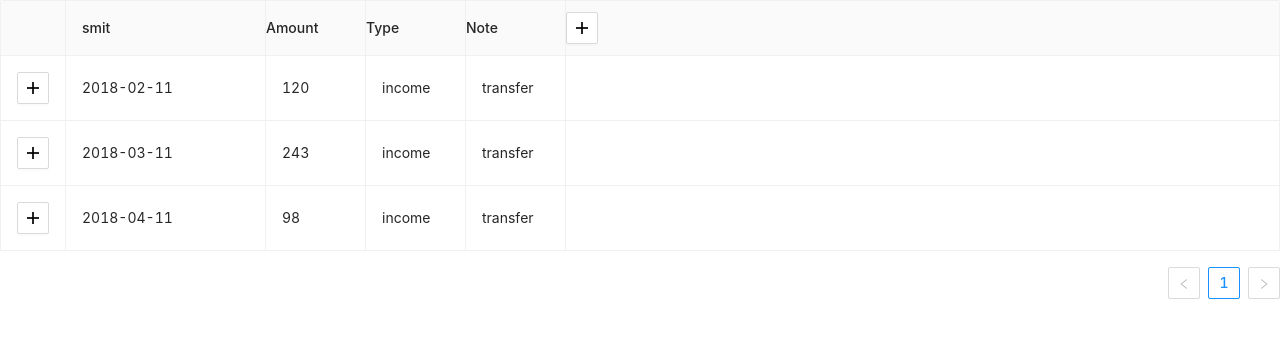
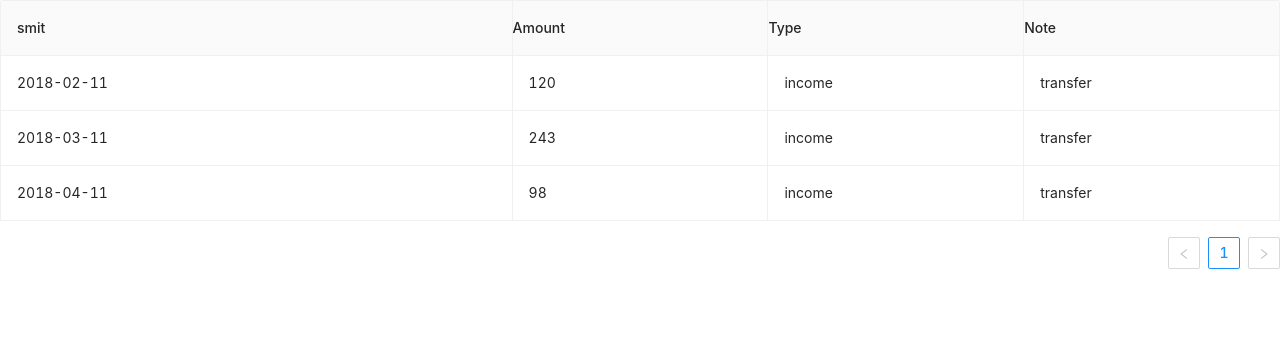
Before and after one commit to mastsmit/jsTable, a React (Create React App) app: page / in a window 1280 px wide. Shown: the top 338 px of the page. Built offline with nearby package versions, Linux system fonts and the light colour scheme.

Commit message:
remove add row and unnecessary code

```diff
--- a/src/components/Table/RowTableActions/index.js
+++ /dev/null
@@ -1,15 +0,0 @@
-import React, { useState } from 'react';
-import { Tooltip, Button } from 'antd';
-import { PlusOutlined } from '@ant-design/icons';
-
-function RowTableActions(props) {
-    const title = props.isFromColumn ? "Click To Add A New Column" : "Click to add a block below";
-    return (
-        <div>
-            <Tooltip title={title} placement="bottom">
-                <Button type="default" icon={<PlusOutlined />} onClick={props.handleAdd} />
-            </Tooltip>
-        </div>
-    )
-}
-export default RowTableActions;
--- a/src/components/Table/index.js
+++ b/src/components/Table/index.js
@@ -1,6 +1,4 @@
 import React, { Component } from 'react';
-// import { getColumns } from './helpers/getColumns';
-import RowTableActions from './RowTableActions';
 import CustomTableHeader from './CustomTableHeader';
 import { Table } from 'antd';
 import * as s from './styles';
@@ -35,15 +33,9 @@ class TableComp extends Component {
             ],
             columns: [
                 {
-                    width: 50,
-                    render: () => <RowTableActions handleAdd={this.addRow} />
-                },
-
-                {
                     title: () => <CustomTableHeader />,
                     dataIndex: 'date',
                     width: 200,
-                    onCellClick: this.onCellClick
                 },
                 {
                     title: 'Amount',
@@ -60,39 +52,12 @@ class TableComp extends Component {
                     dataIndex: 'note',
                     width: 100,
                 },
-                {
-                    title: () => <RowTableActions isFromColumn={true} handleAdd={this.addColumn} />,
-                    key: 'action',
-                },
             ],
             count: 3
         };
     }
 
 
-
-    // components = {
-    //     header: {
-    //         cell: () => <CustomTableHeader />
-    //     }
-    // }
-
-    onCellClick = (record, e) => {
-        console.log('record', record, 'event', e);
-    }
-
-    addRow = (record, index) => {
-        const { count, data } = this.state;
-        const newData = { key: count, name: '', age: '', address: '' }
-        this.setState({
-            data: [...data, newData],
-            count: count + 1
-        })
-    }
-
-    addColumn = (record, index) => {
-        console.log('index', index);
-    }
 
     render() {
 
@@ -101,7 +66,6 @@ class TableComp extends Component {
                 <Table
                     bordered
                     columns={this.state.columns}
-                    // components={this.components}
                     dataSource={this.state.data} />
             </div>
         )
```
